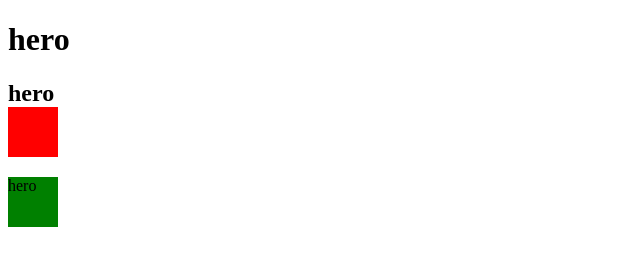
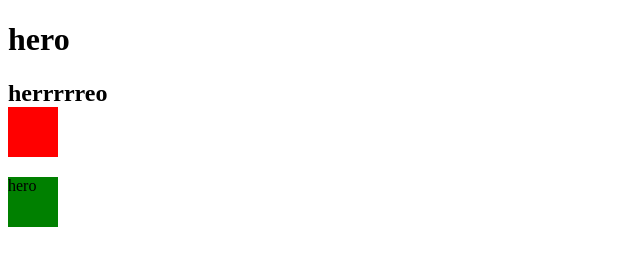
Before and after one commit to ahmedjhin/teset-sass, a plain HTML site: page index.html in a window 1280 px wide. Shown: the full height of the page, 0-640 px from the left. Drawn offline with Linux system fonts and the light colour scheme.

Commit message:
conflict1

```diff
--- a/index.html
+++ b/index.html
@@ -10,7 +10,7 @@
 
     <div>
         <h1>hero</h1>
-        <h2> hero <div style="background-color:red; width:50px;height:50px;"> </div>
+        <h2> herrrrreo <div style="background-color:red; width:50px;height:50px;"> </div>
         </h2>
     </div>
     <div style="background-color:green; width:50px; height:50px;">hero</div>
```
